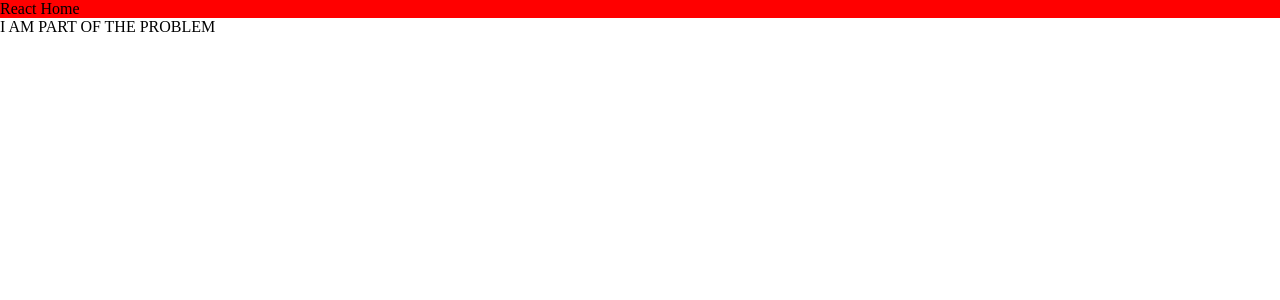
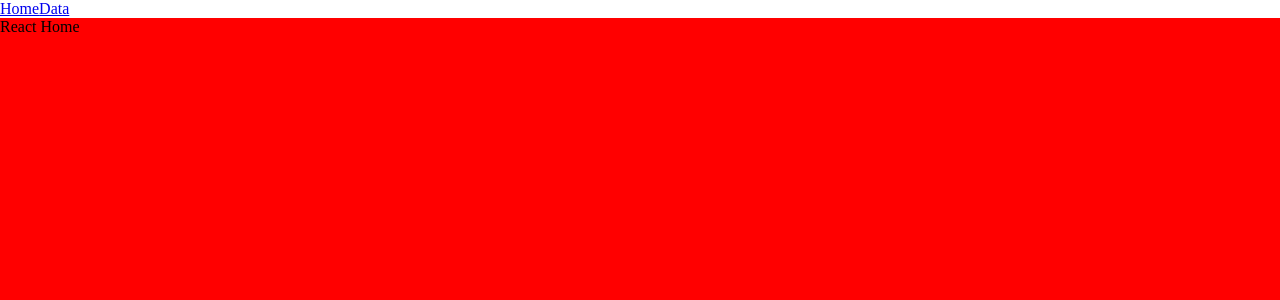
Before and after one commit to williamgyasi/AstroShop, a React (Create React App) app: page / in a window 1280 px wide. Shown: the top 300 px of the page. Built offline with nearby package versions, Linux system fonts and the light colour scheme.

Commit message:
Register Mix

```diff
--- a/src/App.js
+++ b/src/App.js
@@ -11,7 +11,9 @@ function App() {
   const router = createBrowserRouter(
     createRoutesFromElements(
       <Route element={<RootLayout />}>
-        <Route path="/" element={<HomePage />}  />
+        <Route path="/" element={<HomePage />} />
+        <Route path="/login" element={<LoginPage />} />
+        <Route path="/register" element={<RegisterPage />} />
       </Route>
     )
   );
--- a/src/Pages/HomePage/HomePage.js
+++ b/src/Pages/HomePage/HomePage.js
@@ -1,6 +1,6 @@
 function HomePage() {
   return (
-    <div style={{ backgroundColor: "red" }}>
+    <div style={{ backgroundColor: "red", height:"100vh" }}>
       <div sty>
         <p>React Home</p>
       </div>
--- a/src/Routes/RootLayout.jsx
+++ b/src/Routes/RootLayout.jsx
@@ -1,10 +1,12 @@
-import { Outlet } from "react-router-dom";
+import { Link, Outlet } from "react-router-dom";
 
 export default function RootLayout() {
   return (
-    <div>
+    <>
+
+      <Link>Home</Link>
+      <Link>Data</Link>
       <Outlet />
-      <p>I AM PART OF THE PROBLEM</p>
-    </div>
+    </>
   );
 }
```
